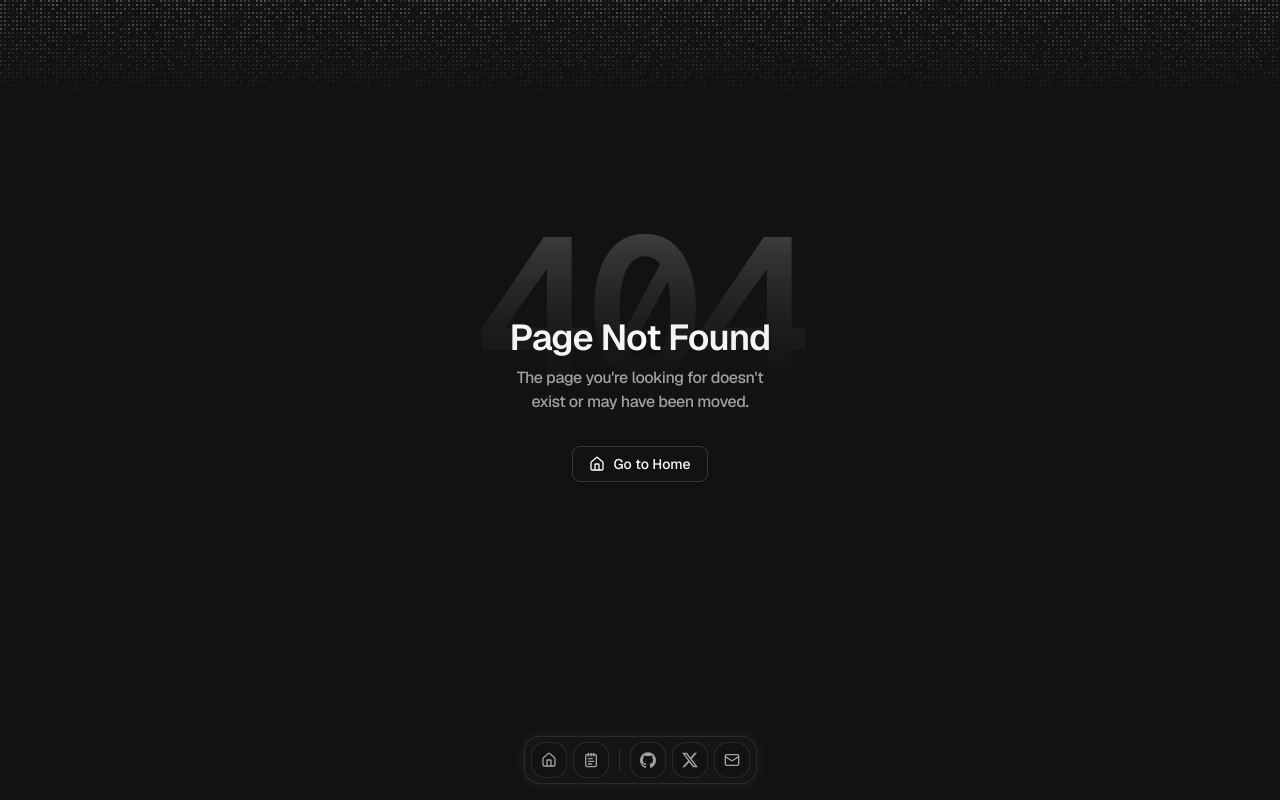
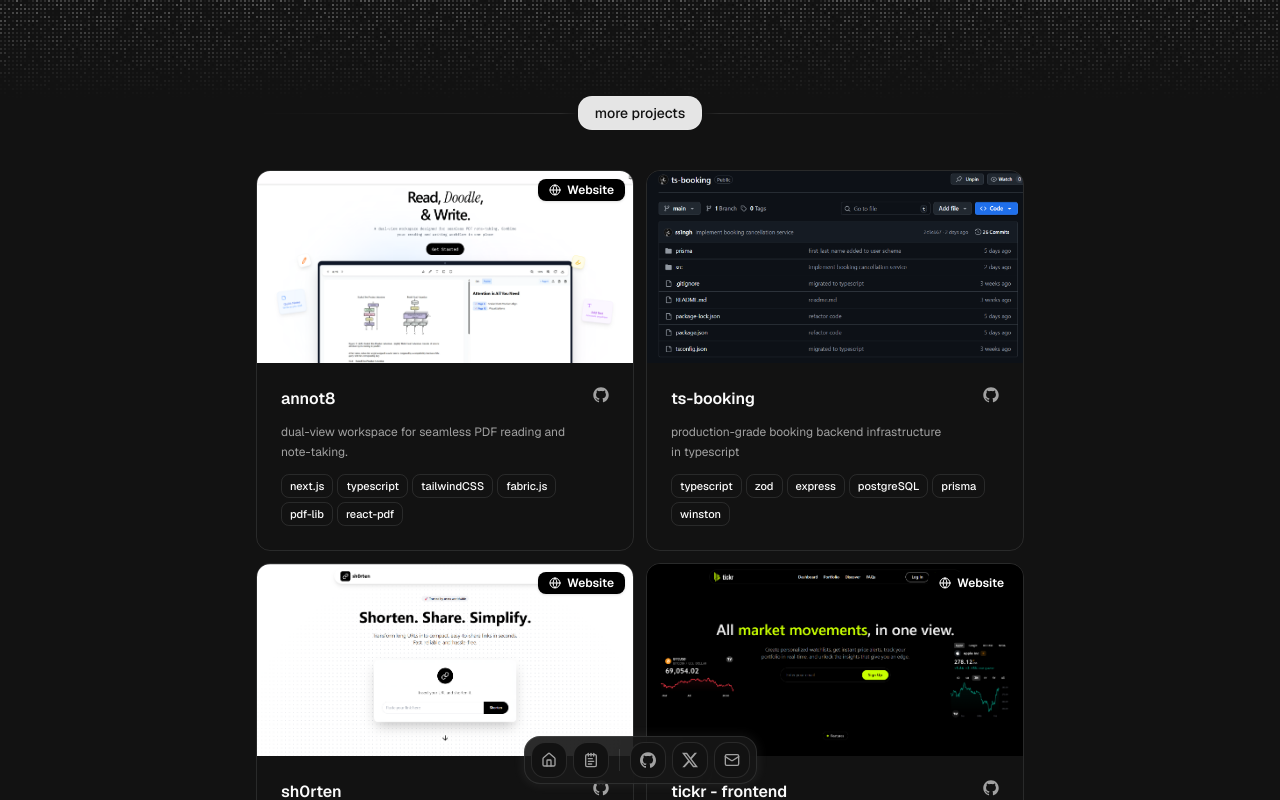
Before and after one commit to ss1ngh/portfolio, a Next.js app: page /projects in a window 1280 px wide. Before the commit this address had no page. Shown: the top 800 px of the page. Built offline with nearby package versions, Linux system fonts and the light colour scheme.

Commit message:
added more projects and reads page

```diff
--- a/src/app/layout.tsx
+++ b/src/app/layout.tsx
@@ -79,7 +79,7 @@ export default function RootLayout({
               }}
             />
           </div>
-          <div className="relative z-10 mx-auto py-12 pb-24 sm:py-24 px-6">
+          <div className="relative z-10 mx-auto pt-10 pb-8 sm:pt-12 sm:pb-24 px-6">
             {children}
           </div>
           <Navbar />
--- a/src/app/page.tsx
+++ b/src/app/page.tsx
@@ -23,7 +23,7 @@ export default function Page() {
             <div className="gap-2 flex flex-col order-2 md:order-1">
               <BlurFadeText
                 delay={BLUR_FADE_DELAY}
-                className="text-2xl font-semibold tracking-tighter sm:text-xl lg:text-4xl"
+                className="text-3xl font-semibold italic tracking-tighter sm:text-2xl lg:text-3xl"
                 yOffset={8}
                 text={`hi, ${DATA.name.split(" ")[0]} here`}
               />
@@ -39,20 +39,17 @@ export default function Page() {
       <section id="about">
         <div className="flex min-h-0 flex-col gap-y-3 max-w-xl mx-auto">
           <BlurFade delay={BLUR_FADE_DELAY * 3}>
-            <h2 className="text-md font-bold transition-transform duration-300 ease-out hover:scale-110 w-fit">about</h2>
+            <h2 className="text-md font-bold transition-transform duration-300 ease-out hover:scale-110 w-fit">about me</h2>
           </BlurFade>
           <BlurFade delay={BLUR_FADE_DELAY * 4}>
             <div className="prose max-w-full text-pretty text-base font-sans leading-relaxed text-muted-foreground dark:prose-invert prose-p:my-0">
               <Markdown>
                 {DATA.summary}
               </Markdown>
-              <p className="pt-5 text-base font-serif italic text-muted-foreground/80">
-                &ldquo;keen about figuring out how computers work under the hood - the low level stuff, closer to metal.  till then we center divs and write CRUD&rdquo;
-              </p>
             </div>
           </BlurFade>
         </div>
-      </section>
+      </section >
 
       {/* <section id="work">
         <div className="flex min-h-0 flex-col gap-y-6">
@@ -102,13 +99,13 @@ export default function Page() {
       <section id="skills">
         <div className="pt-4 flex min-h-0 flex-col gap-y-4 max-w-xl mx-auto">
           <BlurFade delay={BLUR_FADE_DELAY * 9}>
-            <h2 className="text-md font-bold transition-transform duration-300 ease-out hover:scale-110 w-fit">skills and technologies</h2>
+            <h2 className="text-base font-bold transition-transform duration-300 ease-out hover:scale-110 w-fit">skills and technologies</h2>
           </BlurFade>
-          <div className="flex flex-wrap gap-2">
+          <div className="flex flex-wrap justify-center gap-2">
             {DATA.skills.map((skill, id) => (
               <BlurFade key={skill.name} delay={BLUR_FADE_DELAY * 10 + id * 0.05}>
                 <div className="border bg-white rounded-sm h-5 px-3 flex items-center gap-2">
-                  <span className="text-sm font-medium text-black">{skill.name}</span>
+                  <span className="text-sm font-semibold text-black">{skill.name}</span>
                 </div>
               </BlurFade>
             ))}
@@ -138,6 +135,6 @@ export default function Page() {
           </BlurFade>
         </div>
       </section>
-    </main>
+    </main >
   );
 }
--- /dev/null
+++ b/src/app/projects/page.tsx
@@ -0,0 +1,64 @@
+import BlurFade from "@/components/magicui/blur-fade";
+import { ProjectCard } from "@/components/project-card";
+import { DATA } from "@/data/resume";
+import { GitHubLogoIcon } from "@radix-ui/react-icons";
+import Link from "next/link";
+
+const BLUR_FADE_DELAY = 0.04;
+
+export default function ProjectsPage() {
+    return (
+        <main className="min-h-dvh flex flex-col gap-4 relative pt-12">
+            <section id="projects">
+                <div className="flex min-h-0 flex-col">
+                    <div className="flex flex-col gap-y-4 mb-10 items-center justify-center">
+                        <div className="flex items-center w-full max-w-[800px] mx-auto">
+                            <div
+                                className="flex-1 h-px bg-linear-to-r from-transparent from-5% via-border via-95% to-transparent"
+                            />
+                            <div className="border bg-primary z-10 rounded-xl px-4 py-1">
+                                <span className="text-background text-sm font-medium">more projects</span>
+                            </div>
+                            <div
+                                className="flex-1 h-px bg-linear-to-l from-transparent from-5% via-border via-95% to-transparent"
+                            />
+                        </div>
+                    </div>
+
+                    <div className="grid grid-cols-1 gap-3 sm:grid-cols-2 max-w-[800px] mx-auto auto-rows-fr mb-6 px-4">
+                        {DATA.projects.map((project, id) => (
+                            <BlurFade
+                                key={project.title}
+                                delay={BLUR_FADE_DELAY * 3 + id * 0.05}
+                                className="h-full"
+                            >
+                                <ProjectCard
+                                    href={project.href}
+                                    key={project.title}
+                                    title={project.title}
+                                    description={project.description}
+                                    tags={project.technologies}
+                                    image={project.image}
+                                    video={project.video}
+                                    links={project.links}
+                                />
+                            </BlurFade>
+                        ))}
+                    </div>
+
+                    <Link
+                        href={"https://github.com/ss1ngh/"}
+                        target="_blank"
+                        className="flex justify-center mb-4">
+                        <div className="flex items-center w-fit">
+                            <div className="border bg-primary z-10 rounded-xl px-4 flex items-center transition-transform duration-200 ease-out hover:scale-[1.10]">
+                                <span className="text-background text-sm font-medium flex items-center">view more on</span>
+                                <span className="text-black mx-1"><GitHubLogoIcon /></span>
+                            </div>
+                        </div>
+                    </Link>
+                </div>
+            </section>
+        </main>
+    );
+}
--- a/src/app/reads/page.tsx
+++ b/src/app/reads/page.tsx
@@ -1,9 +1,59 @@
-import React from 'react'
+import BlurFade from "@/components/magicui/blur-fade";
+import { DATA } from "@/data/resume";
+import Link from "next/link";
+import { ArrowUpRight } from "lucide-react";
 
-const Reads = () => {
+const BLUR_FADE_DELAY = 0.04;
+
+export default function ReadsPage() {
   return (
-    <div>Reads</div>
-  )
+    <main className="min-h-dvh flex flex-col gap-4 relative pt-12">
+      <section id="reads">
+        <div className="flex min-h-0 flex-col">
+          <div className="flex flex-col gap-y-4 mb-10 items-center justify-center">
+            <div className="flex items-center w-full max-w-[800px] mx-auto">
+              <div
+                className="flex-1 h-px bg-linear-to-r from-transparent from-5% via-border via-95% to-transparent"
+              />
+              <div className="border bg-primary z-10 rounded-xl px-4 py-1">
+                <span className="text-background text-sm font-medium">reads</span>
+              </div>
+              <div
+                className="flex-1 h-px bg-linear-to-l from-transparent from-5% via-border via-95% to-transparent"
+              />
+            </div>
+            <div className="flex flex-col gap-y-3 items-center justify-center">
+              <h2 className="text-xl font-bold tracking-tighter sm:text-xl">stuff worth reading</h2>
+            </div>
+          </div>
+
+          <div className="flex flex-col gap-3 max-w-[800px] mx-auto w-full px-4">
+            {DATA.reads.map((read, id) => (
+              <BlurFade
+                key={read.title}
+                delay={BLUR_FADE_DELAY * 3 + id * 0.05}
+              >
+                <Link
+                  href={read.href}
+                  target="_blank"
+                  className="group flex items-center gap-4 p-4 rounded-lg border border-border/50 bg-card/30
+                             hover:bg-card/60 hover:border-border transition-all duration-200"
+                >
+                  <div className="flex-shrink-0 text-muted-foreground group-hover:text-foreground transition-colors">
+                    <read.icon className="size-5" />
+                  </div>
+                  <span className="flex-1 text-sm font-medium text-muted-foreground group-hover:text-foreground transition-colors">
+                    {read.title}
+                  </span>
+                  <ArrowUpRight className="size-4 text-muted-foreground/50 group-hover:text-foreground transition-all
+                                           group-hover:translate-x-0.5 group-hover:-translate-y-0.5" />
+                </Link>
+              </BlurFade>
+            ))}
+          </div>
+
+        </div>
+      </section>
+    </main>
+  );
 }
-
-export default Reads
--- a/src/components/icons.tsx
+++ b/src/components/icons.tsx
@@ -1,10 +1,12 @@
-import { GlobeIcon, MailIcon } from "lucide-react";
+import { GlobeIcon, MailIcon, FileText, BookOpen } from "lucide-react";
 
 export type IconProps = React.HTMLAttributes<SVGElement>;
 
 export const Icons = {
   globe: (props: IconProps) => <GlobeIcon {...props} />,
   email: (props: IconProps) => <MailIcon {...props} />,
+  article: (props: IconProps) => <FileText {...props} />,
+  book: (props: IconProps) => <BookOpen {...props} />,
   linkedin: (props: IconProps) => (
     <svg viewBox="0 0 24 24" xmlns="http://www.w3.org/2000/svg" {...props}>
       <title>LinkedIn</title>
--- a/src/components/section/projects-section.tsx
+++ b/src/components/section/projects-section.tsx
@@ -9,7 +9,7 @@ const BLUR_FADE_DELAY = 0.04;
 export default function ProjectsSection() {
     return (
         <section id="projects">
-            <div className="flex min-h-0 flex-col pt-12">
+            <div className="flex min-h-0 flex-col pt-8">
                 <div className="flex flex-col gap-y-4 mb-10 items-center justify-center">
                     <div className="flex items-center w-full max-w-[800px] mx-auto">
                         <div
@@ -30,7 +30,7 @@ export default function ProjectsSection() {
                 </div>
 
                 <div className="grid grid-cols-1 gap-3 sm:grid-cols-2 max-w-[800px] mx-auto auto-rows-fr mb-6">
-                    {DATA.projects.map((project, id) => (
+                    {DATA.projects.slice(0, 4).map((project, id) => (
                         <BlurFade
                             key={project.title}
                             delay={BLUR_FADE_DELAY * 12 + id * 0.05}
@@ -51,13 +51,11 @@ export default function ProjectsSection() {
                 </div>
 
                 <Link
-                    href={"https://github.com/ss1ngh/"}
-                    target="_blank"
+                    href={"/projects"}
                     className="flex justify-center mb-4">
                     <div className="flex items-center w-fit">
-                        <div className="border bg-primary z-10 rounded-xl px-4 flex items-center transition-transform duration-200 ease-out hover:scale-[1.10]">
-                            <span className="text-background text-sm font-medium flex items-center">view more on</span>
-                            <span className="text-black mx-1"><GitHubLogoIcon /></span>
+                        <div className="border bg-primary z-10 rounded-xl px-4 py-1 flex items-center transition-transform duration-200 ease-out hover:scale-[1.10]">
+                            <span className="text-background text-sm font-medium flex items-center">view all projects</span>
                         </div>
                     </div>
                 </Link>
--- a/src/components/section/rotating-pfp.tsx
+++ b/src/components/section/rotating-pfp.tsx
@@ -28,8 +28,8 @@ export default function RotatingPFP() {
         alt={DATA.name}
         onMouseEnter={startMusic}
         onMouseLeave={stopMusic}
-        className="size-[104px] -translate-x-10 translate-y-10 rounded-full border-2 border-border object-cover
-                   transition-all duration-500
+        className="size-[120px] -translate-x-10 translate-y-8 rounded-full border-2 border-border object-cover
+                   transition-all duration-200
                    hover:animate-[spin_3s_linear_infinite] hover:scale-110
                    cursor-pointer shadow-xl aspect-square"
       />
--- /dev/null
+++ b/src/components/typing-effect.tsx
@@ -0,0 +1,49 @@
+"use client";
+
+import { useState, useEffect } from "react";
+
+interface TypingEffectProps {
+    text: string;
+    className?: string;
+    speed?: number;
+    delay?: number;
+}
+
+export default function TypingEffect({
+    text,
+    className = "",
+    speed = 30,
+    delay = 0
+}: TypingEffectProps) {
+    const [displayedText, setDisplayedText] = useState("");
+    const [started, setStarted] = useState(false);
+
+    useEffect(() => {
+        const startTimeout = setTimeout(() => {
+            setStarted(true);
+        }, delay);
+
+        return () => clearTimeout(startTimeout);
+    }, [delay]);
+
+    useEffect(() => {
+        if (!started) return;
+
+        if (displayedText.length < text.length) {
+            const timeout = setTimeout(() => {
+                setDisplayedText(text.slice(0, displayedText.length + 1));
+            }, speed);
+
+            return () => clearTimeout(timeout);
+        }
+    }, [displayedText, text, speed, started]);
+
+    return (
+        <span className={className}>
+            {displayedText}
+            {displayedText.length < text.length && (
+                <span className="animate-pulse">|</span>
+            )}
+        </span>
+    );
+}
--- a/src/data/resume.tsx
+++ b/src/data/resume.tsx
@@ -18,7 +18,7 @@ export const DATA = {
     { name: "mongoDB" },
     { name: "prisma" },
     { name: "docker" },
-    { name: "break prod" },
+    { name: "breaking prod" },
   ],
   navbar: [
     { href: "/", icon: HomeIcon, label: "Home" },
@@ -198,4 +198,11 @@ export const DATA = {
       links: [],
     },
   ],
+  reads: [
+    {
+      title: "first principles thinking",
+      href: "https://fs.blog/first-principles/",
+      icon: Icons.article,
+    },
+  ],
 } as const;
```
